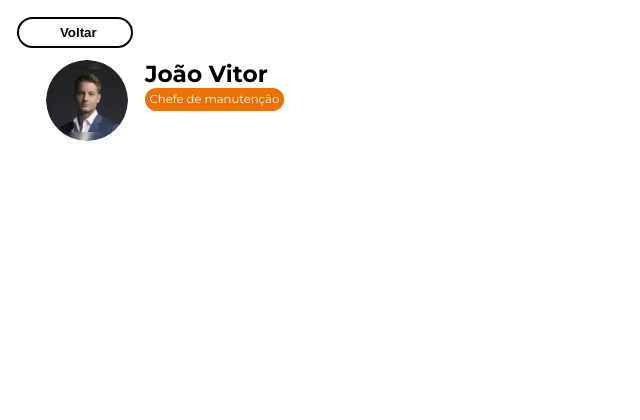
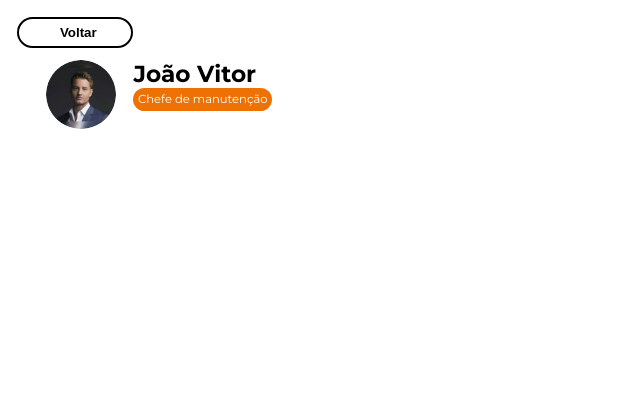
Before and after one commit to anafranciscatto/EASY-REQUEST, a Flask app: page /RF007 in a window 1280 px wide. Shown: the top 420 px of the page, without its empty margins (0-640 px from the left). Run offline with Flask 3, Linux system fonts and the light colour scheme; some libraries are stand-ins or nearby versions.

Commit message:
Finalizando a aplicação das fotos nas páginas

```diff
--- a/static/CSS/RF006-TLmanuten.css
+++ b/static/CSS/RF006-TLmanuten.css
@@ -53,8 +53,9 @@ header{
 }
 
 .container-header-user img{
-    width: auto;
-    height: 5rem;
+    width: 6rem;
+    height: 6rem;
+    object-fit: cover;
     border-radius: 100%;
 }
 
--- a/static/CSS/RF007-manutConfirm.css
+++ b/static/CSS/RF007-manutConfirm.css
@@ -44,8 +44,10 @@
 }
 
 .cabecalho__imagem-usuario {
-    height: 7rem;
-    border-radius: 50%;
+    width: 6rem;
+    height: 6rem;
+    object-fit: cover;
+    border-radius: 100%;
     margin-right: 1.5rem;
 }
 
```
